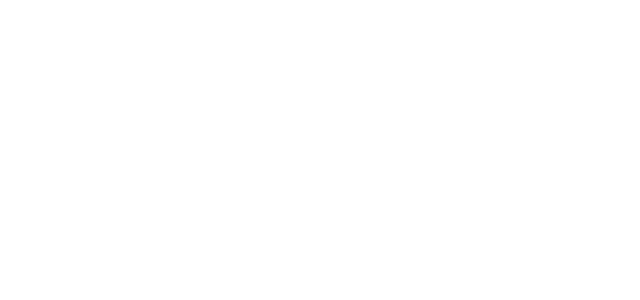
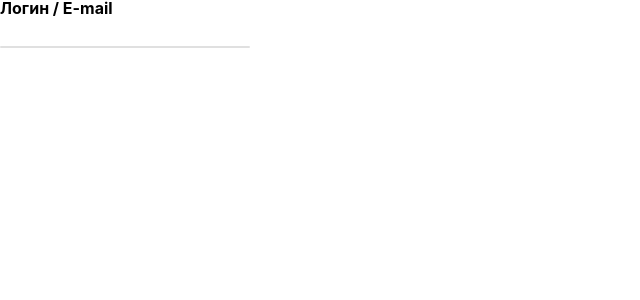
Before and after one commit to sssalias/grade, a React (Vite) app: page / in a window 1280 px wide. Shown: the top 300 px of the page, without its empty margins (0-640 px from the left). Built offline with nearby package versions, Linux system fonts and the light colour scheme.

Commit message:
Created SimpleField atom

```diff
--- a/src/app/App.style.scss
+++ b/src/app/App.style.scss
@@ -46,7 +46,7 @@
 h4, label {
   font-size: 16px;
 }
-span, p, a, input, button {
+span, p, a, input, button, label {
   font-size: 16px;
 }
 
@@ -55,3 +55,10 @@
   padding: 13px 20px;
   cursor: pointer;
 }
+
+label {
+  font-weight: bolder;
+}
+input {
+  outline: none;
+}
--- /dev/null
+++ b/src/components/atoms/fields/simple-field/index.tsx
@@ -0,0 +1,28 @@
+import classes from './style.module.scss'
+import {useState} from 'react'
+import classNames from 'classnames'
+
+export type PropsType = {
+    label?: string
+    type?: string
+    name?: string
+    placeholder?: string
+    disabled?: string
+}
+
+
+const SimpleField = ({label, type, name, placeholder}:PropsType) => {
+
+    const [isFocus, setFocus] = useState(false)
+
+    const handleFocus = () => setFocus(!isFocus)
+
+    return (
+        <label className={classNames(classes.label, isFocus ? classes.field_focus : null)}>
+            <span>{label}</span>
+            <input onFocus={handleFocus} className={classes.input} type={type} name={name} placeholder={placeholder} />
+        </label>
+    )
+}
+
+export default SimpleField
--- /dev/null
+++ b/src/components/atoms/fields/simple-field/style.module.scss
@@ -0,0 +1,29 @@
+.label {
+  width: 250px;
+  display: flex;
+  flex-direction: column;
+  gap: 5px;
+  &::after {
+    transition: .4s;
+    content: '';
+    flex: auto;
+    border-top: 2px solid var(--main-light-gray);
+    border-radius: 4px;
+  }
+}
+
+.field_focus {
+  &::after {
+    transition: .4s;
+    content: '';
+    flex: auto;
+    border-top: 2px solid var(--main-black);
+    border-radius: 4px;
+  }
+}
+
+.input {
+  width: 100%;
+  border: none;
+  border-radius: 4px;
+}
--- a/src/components/pages/index-page/index.tsx
+++ b/src/components/pages/index-page/index.tsx
@@ -1,9 +1,11 @@
+import SimpleField from 'src/components/atoms/fields/simple-field'
+
 const IndexPage = () => {
 
 
     return (
         <div>
-
+            <SimpleField label='Логин / E-mail' type='email'/>
         </div>
     )
 }
```
